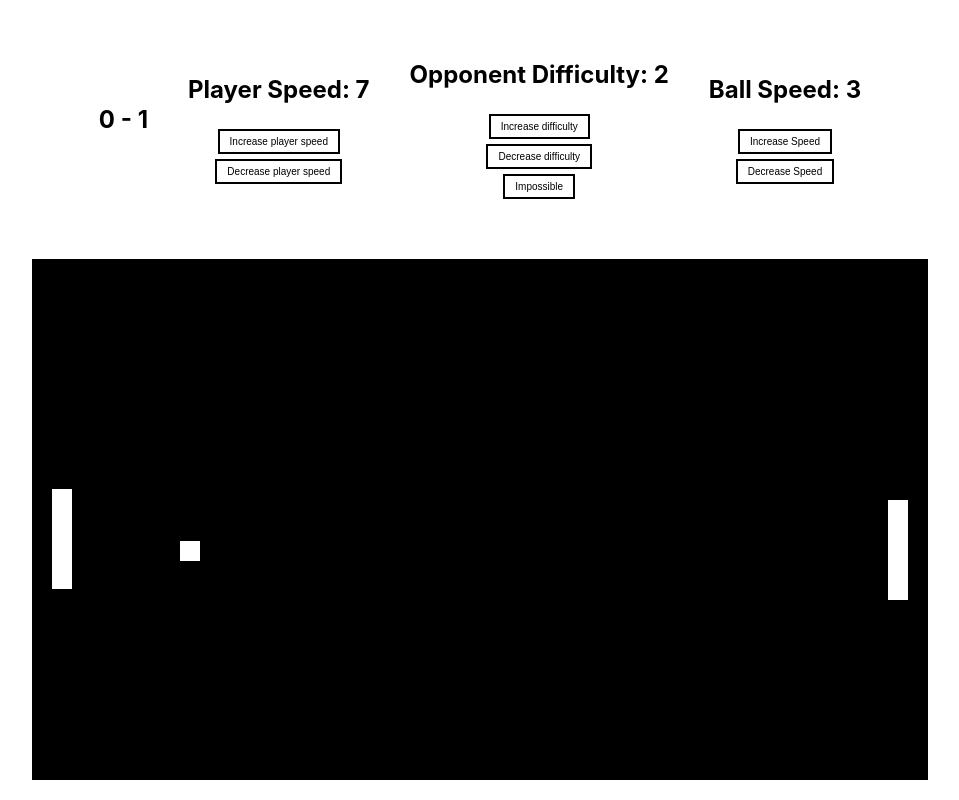
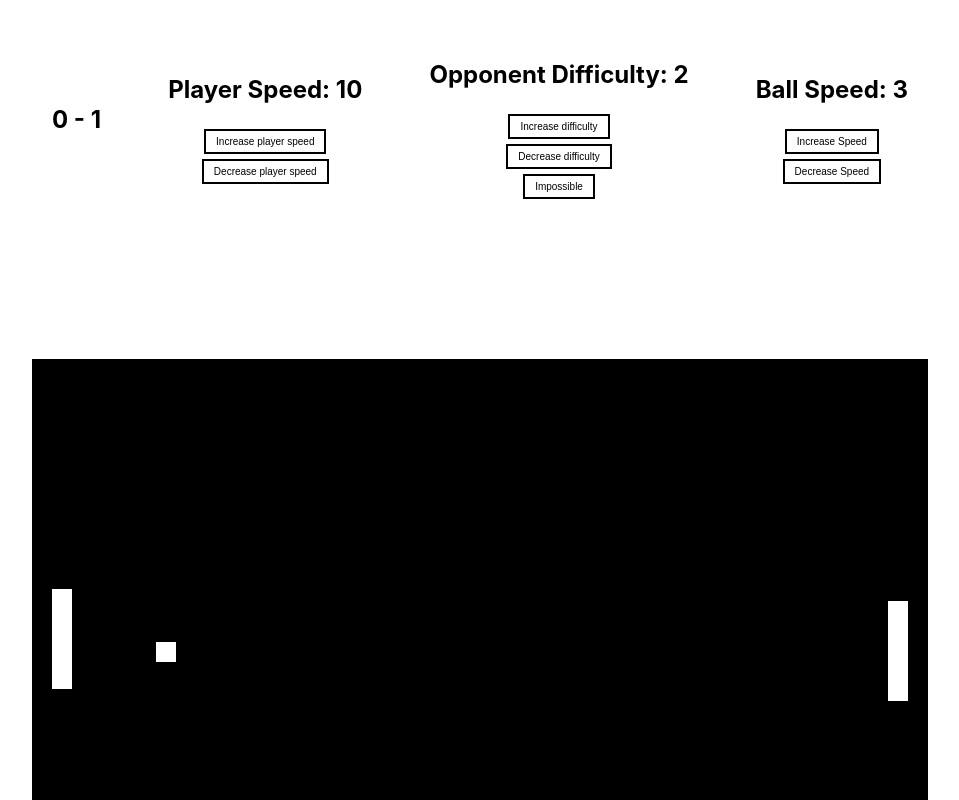
Before and after one commit to silveira42/pong-react, a React (Create React App) app: page / in a window 1280 px wide. Shown: the top 800 px of the page, without its empty margins (160-1119 px from the left). Built offline with nearby package versions, Linux system fonts and the light colour scheme.

Commit message:
Initialized refactor

```diff
--- a/src/components/Board/index.jsx
+++ b/src/components/Board/index.jsx
@@ -4,117 +4,66 @@ import Ball from '../Ball';
 import Paddle from '../Paddle';
 import useKeyPress from '../../util/useKeyPress'; // Import the hook
 import { useKeyPressEvent } from 'react-use';
+import AABBIntersect from '../../util/aabbIntersect';
 
-const height = parseFloat(visualViewport.height * 0.7);
-const width = parseFloat(visualViewport.width * 0.7);
-
-const paddleWidth = 20;
-const paddleHeight = 100;
-const ballSize = 20;
-const ballSpeedStep = 0.5;
-
-const initialBallPosition = { x: width / 2, y: height / 2 - ballSize / 2 };
-
-const initialBallVelocity = { x: 1, y: 1 };
-
-const initialPlayerSpeed = 7;
-const playerSpeedStep = 1;
-const initialOpponentDifficulty = 2; //1, 2 ou 3.
-const opponentDifficultyStep = 1;
-
-const initialPlayerPosition = {
-	x: paddleWidth,
-	y: height / 2 - paddleHeight / 2,
-};
-
-const initialOpponentPosition = {
-	x: width - paddleWidth * 2,
-	y: height / 2 - paddleHeight / 2,
-};
-
-const initialScore = {
-	player: 0,
-	opponent: 0,
-};
-
-var AABBIntersect = function (ax, ay, aw, ah, bx, by, bw, bh) {
-	return ax < bx + bw && ay < by + bh && bx < ax + aw && by < ay + ah;
-};
-
-function Board() {
-	const [ballSpeed, setBallSpeed] = React.useState(3);
-	const [isPaused, setIsPaused] = React.useState(false);
-	const [ballPosition, setBallPosition] = React.useState(initialBallPosition);
-	const [ballVelocity, setBallVelocity] = React.useState(initialBallVelocity);
-	const [playerSpeed, setPlayerSpeed] = React.useState(initialPlayerSpeed);
-	const [opponentDifficulty, setOpponentDifficulty] = React.useState(
-		initialOpponentDifficulty
+function Board(props) {
+	const [ballPosition, setBallPosition] = React.useState(
+		props.initialBallPosition
+	);
+	const [ballVelocity, setBallVelocity] = React.useState(
+		props.initialBallVelocity
 	);
 	const [playerPosition, setPlayerPosition] = React.useState(
-		initialPlayerPosition
+		props.initialPlayerPosition
 	);
 	const [opponentPosition, setOpponentPosition] = React.useState(
-		initialOpponentPosition
+		props.initialOpponentPosition
 	);
 	const [lastServePlayer, setLastServePlayer] = React.useState(false);
-	const [score, setScore] = React.useState(initialScore);
-
-	React.useEffect(() => {
-		window.addEventListener(
-			'blur',
-			function (event) {
-				setIsPaused(true);
-			},
-			false
-		);
-		return () => {
-			window.removeEventListener(
-				'blur',
-				function (event) {
-					setIsPaused(true);
-				},
-				false
-			);
-		};
-	}, []);
 
 	// game loop function
 	const loop = function () {
 		updateBoard();
 
-		if (isPaused) {
+		if (props.isPaused) {
 			window.cancelAnimationFrame(loop);
 		}
 	};
 
 	useKeyPressEvent('p', () => {
-		setIsPaused(!isPaused);
+		props.handleChangePause(!props.isPaused);
 	});
 
 	function updateOpponent() {
 		// calculate ideal position
-		const destiny = ballPosition.y - (paddleHeight - ballSize) * 0.5;
+		const destination =
+			ballPosition.y - (props.paddleHeight - props.ballSize) * 0.5;
 
 		let opponentY = opponentPosition.y;
+
 		// ease the movement towards the ideal position
 		let opponentSpeed = 0;
 
-		if (opponentDifficulty === 1) {
+		if (props.opponentDifficulty === 1) {
 			opponentSpeed = 0.05;
 		}
-		if (opponentDifficulty === 2) {
+		if (props.opponentDifficulty === 2) {
 			opponentSpeed = 0.1;
 		}
-		if (opponentDifficulty === 3) {
+		if (props.opponentDifficulty === 3) {
 			opponentSpeed = 0.2;
 		}
-		if (opponentDifficulty === 10) {
+		if (props.opponentDifficulty === 10) {
 			opponentSpeed = 1;
 		}
 
-		opponentY += (destiny - opponentY) * opponentSpeed;
+		opponentY += (destination - opponentY) * opponentSpeed;
+
 		// keep the paddle inside of the canvas
-		opponentY = Math.max(Math.min(opponentY, height - paddleHeight), 0);
+		opponentY = Math.max(
+			Math.min(opponentY, props.height - props.paddleHeight),
+			0
+		);
 
 		setOpponentPosition({
 			...opponentPosition,
@@ -128,10 +77,10 @@ function Board() {
 	function updatePlayer() {
 		let playerY = playerPosition.y;
 
-		if (arrowUpPressed) playerY -= playerSpeed;
-		if (arrowDownPressed) playerY += playerSpeed;
+		if (arrowUpPressed) playerY -= props.playerSpeed;
+		if (arrowDownPressed) playerY += props.playerSpeed;
 		// keep the paddle inside of the canvas
-		playerY = Math.max(Math.min(playerY, height - paddleHeight), 0);
+		playerY = Math.max(Math.min(playerY, props.height - props.paddleHeight), 0);
 
 		setPlayerPosition({
 			...playerPosition,
@@ -143,9 +92,9 @@ function Board() {
 		const ballVelocityCpy = { ...ballVelocity };
 
 		ballVelocityCpy.x = lastServePlayer ? 1 : -1;
-		ballVelocityCpy.y = ballSpeed * Math.random();
+		ballVelocityCpy.y = props.ballSpeed * Math.random();
 
-		setBallPosition(initialBallPosition);
+		setBallPosition(props.initialBallPosition);
 		setBallVelocity(ballVelocityCpy);
 		setLastServePlayer(!lastServePlayer);
 	}
@@ -155,7 +104,7 @@ function Board() {
 		let ballPositionCpy = { ...ballPosition };
 
 		// if going to hit top invert y direction
-		if (ballPosition.y >= height - ballSize) {
+		if (ballPosition.y >= props.height - props.ballSize) {
 			ballVelocityCpy.y = -Math.abs(ballVelocity.y);
 		}
 		// if going to hit bottom, invert y direction
@@ -164,13 +113,13 @@ function Board() {
 		}
 
 		// if going to hit edge, serve and award point
-		if (ballPosition.x > width - ballSize || ballPosition.x <= 0) {
+		if (ballPosition.x > props.width - props.ballSize || ballPosition.x <= 0) {
 			serve();
-			const newScore = { ...score };
-			ballPosition.x > width - ballSize
+			const newScore = { ...props.score };
+			ballPosition.x > props.width - props.ballSize
 				? newScore.player++
 				: newScore.opponent++;
-			setScore(newScore);
+			props.handleScoreChange(newScore);
 			return;
 		}
 
@@ -179,22 +128,22 @@ function Board() {
 			AABBIntersect(
 				ballPosition.x,
 				ballPosition.y,
-				ballSize,
-				ballSize,
+				props.ballSize,
+				props.ballSize,
 				playerPosition.x,
 				playerPosition.y,
-				paddleWidth,
-				paddleHeight
+				props.paddleWidth,
+				props.paddleHeight
 			) ||
 			AABBIntersect(
 				ballPosition.x,
 				ballPosition.y,
-				ballSize,
-				ballSize,
+				props.ballSize,
+				props.ballSize,
 				opponentPosition.x,
 				opponentPosition.y,
-				paddleWidth,
-				paddleHeight
+				props.paddleWidth,
+				props.paddleHeight
 			)
 		) {
 			const currentPaddle =
@@ -204,27 +153,30 @@ function Board() {
 
 			ballPositionCpy.x =
 				paddleName === 'player'
-					? playerPosition.x + paddleWidth
-					: opponentPosition.x - ballSize;
+					? playerPosition.x + props.paddleWidth
+					: opponentPosition.x - props.ballSize;
 
 			const pi = Math.PI;
 
 			const n =
-				(ballPosition.y + ballSize - currentPaddle.y) /
-				(paddleHeight + ballSize);
+				(ballPosition.y + props.ballSize - currentPaddle.y) /
+				(props.paddleHeight + props.ballSize);
 			const phi = 0.25 * pi * (2 * n - 1); // pi/4 = 45
 
 			// calculate smash value and update velocity
 			const smash = Math.abs(phi) > 0.2 * pi ? 1.5 : 1;
 
 			ballVelocityCpy.x =
-				smash * (paddleName === 'player' ? 1 : -1) * ballSpeed * Math.cos(phi);
-			ballVelocityCpy.y = smash * ballSpeed * Math.sin(phi);
+				smash *
+				(paddleName === 'player' ? 1 : -1) *
+				props.ballSpeed *
+				Math.cos(phi);
+			ballVelocityCpy.y = smash * props.ballSpeed * Math.sin(phi);
 		}
 
 		setBallPosition({
-			x: ballPositionCpy.x + ballSpeed * ballVelocityCpy.x,
-			y: ballPositionCpy.y + ballSpeed * ballVelocityCpy.y,
+			x: ballPositionCpy.x + props.ballSpeed * ballVelocityCpy.x,
+			y: ballPositionCpy.y + props.ballSpeed * ballVelocityCpy.y,
 		});
 
 		setBallVelocity(ballVelocityCpy);
@@ -236,96 +188,24 @@ function Board() {
 		updatePlayer();
 	}
 
-	if (!isPaused) {
+	if (!props.isPaused) {
 		window.requestAnimationFrame(loop);
 	}
 
 	return (
 		<div className='board-container'>
-			<div className='board-header'>
-				<div className='score'>
-					<h2>
-						{score.player} - {score.opponent}
-					</h2>
-				</div>
-				<div className='player-paddle-speed'>
-					<h2>Player Speed: {playerSpeed}</h2>
-					<button
-						onClick={() =>
-							setPlayerSpeed(
-								playerSpeed >= 10 ? playerSpeed : playerSpeed + playerSpeedStep
-							)
-						}
-					>
-						Increase player speed
-					</button>
-					<button
-						onClick={() =>
-							setPlayerSpeed(
-								playerSpeed <= 5 ? playerSpeed : playerSpeed - playerSpeedStep
-							)
-						}
-					>
-						Decrease player speed
-					</button>
-				</div>
-				<div className='opponent-difficulty'>
-					<h2>Opponent Difficulty: {opponentDifficulty}</h2>
-					<button
-						onClick={() =>
-							setOpponentDifficulty(
-								opponentDifficulty >= 3
-									? opponentDifficulty
-									: opponentDifficulty + opponentDifficultyStep
-							)
-						}
-					>
-						Increase difficulty
-					</button>
-					<button
-						onClick={() =>
-							setOpponentDifficulty(
-								opponentDifficulty <= 1
-									? opponentDifficulty
-									: opponentDifficulty - opponentDifficultyStep
-							)
-						}
-					>
-						Decrease difficulty
-					</button>
-					<button onClick={() => setOpponentDifficulty(10)}>Impossible</button>
-				</div>
-				<div className='ball-speed'>
-					<h2>Ball Speed: {ballSpeed}</h2>
-					<button
-						onClick={() =>
-							setBallSpeed(
-								ballSpeed >= 5 ? ballSpeed : ballSpeed + ballSpeedStep
-							)
-						}
-					>
-						Increase Speed
-					</button>
-					<button
-						onClick={() =>
-							setBallSpeed(
-								ballSpeed <= 1 ? ballSpeed : ballSpeed - ballSpeedStep
-							)
-						}
-					>
-						Decrease Speed
-					</button>
-				</div>
-			</div>
-			<div className='board' style={{ width: width, height: height }}>
+			<div
+				className='board'
+				style={{ width: props.width, height: props.height }}
+			>
 				<Paddle position={playerPosition} />
 				<Ball position={ballPosition} />
 				<Paddle position={opponentPosition} />
-				{isPaused ? (
+				{props.isPaused ? (
 					<button
 						className='board-resume-button'
 						onClick={() => {
-							setIsPaused(false);
+							props.handleChangePause(false);
 						}}
 					>
 						Resume
--- /dev/null
+++ b/src/components/Game/index.jsx
@@ -0,0 +1,172 @@
+import React from 'react';
+import Board from '../../components/Board';
+import './styles.css';
+
+const height = parseFloat(visualViewport.height * 0.7);
+const width = parseFloat(visualViewport.width * 0.7);
+
+const paddleHeight = 100;
+const paddleWidth = 20;
+const ballSize = 20;
+
+const initialBallPosition = { x: width / 2, y: height / 2 - ballSize / 2 };
+const initialBallVelocity = { x: 1, y: 1 };
+const initialPlayerSpeed = 10;
+const initialOpponentDifficulty = 2; //1, 2 ou 3.
+
+const initialBallSpeed = 3;
+const playerSpeedStep = 1;
+const opponentDifficultyStep = 1;
+const ballSpeedStep = 0.5;
+
+const initialPlayerPosition = {
+	x: paddleWidth,
+	y: height / 2 - paddleHeight / 2,
+};
+
+const initialOpponentPosition = {
+	x: width - paddleWidth * 2,
+	y: height / 2 - paddleHeight / 2,
+};
+
+const initialScore = {
+	player: 0,
+	opponent: 0,
+};
+
+function Game() {
+	const [score, setScore] = React.useState(initialScore);
+	const [isPaused, setIsPaused] = React.useState(false);
+	const [ballSpeed, setBallSpeed] = React.useState(initialBallSpeed);
+	const [playerSpeed, setPlayerSpeed] = React.useState(initialPlayerSpeed);
+	const [opponentDifficulty, setOpponentDifficulty] = React.useState(
+		initialOpponentDifficulty
+	);
+
+	function handleChangePause(newState) {
+		setIsPaused(newState);
+	}
+
+	function handleScoreChange(newScore) {
+		setScore(newScore);
+	}
+
+	React.useEffect(() => {
+		window.addEventListener(
+			'blur',
+			function (event) {
+				setIsPaused(true);
+			},
+			false
+		);
+		return () => {
+			window.removeEventListener(
+				'blur',
+				function (event) {
+					setIsPaused(true);
+				},
+				false
+			);
+		};
+	}, []);
+
+	return (
+		<div className='game-container'>
+			<div className='board-header'>
+				<div className='score'>
+					<h2>
+						{score.player} - {score.opponent}
+					</h2>
+				</div>
+				<div className='player-paddle-speed'>
+					<h2>Player Speed: {playerSpeed}</h2>
+					<button
+						onClick={() =>
+							setPlayerSpeed(
+								playerSpeed >= 10 ? playerSpeed : playerSpeed + playerSpeedStep
+							)
+						}
+					>
+						Increase player speed
+					</button>
+					<button
+						onClick={() =>
+							setPlayerSpeed(
+								playerSpeed <= 5 ? playerSpeed : playerSpeed - playerSpeedStep
+							)
+						}
+					>
+						Decrease player speed
+					</button>
+				</div>
+				<div className='opponent-difficulty'>
+					<h2>Opponent Difficulty: {opponentDifficulty}</h2>
+					<button
+						onClick={() =>
+							setOpponentDifficulty(
+								opponentDifficulty >= 3
+									? opponentDifficulty
+									: opponentDifficulty + opponentDifficultyStep
+							)
+						}
+					>
+						Increase difficulty
+					</button>
+					<button
+						onClick={() =>
+							setOpponentDifficulty(
+								opponentDifficulty <= 1
+									? opponentDifficulty
+									: opponentDifficulty - opponentDifficultyStep
+							)
+						}
+					>
+						Decrease difficulty
+					</button>
+					<button onClick={() => setOpponentDifficulty(10)}>Impossible</button>
+				</div>
+				<div className='ball-speed'>
+					<h2>Ball Speed: {ballSpeed}</h2>
+					<button
+						onClick={() =>
+							setBallSpeed(
+								ballSpeed >= 5 ? ballSpeed : ballSpeed + ballSpeedStep
+							)
+						}
+					>
+						Increase Speed
+					</button>
+					<button
+						onClick={() =>
+							setBallSpeed(
+								ballSpeed <= 1 ? ballSpeed : ballSpeed - ballSpeedStep
+							)
+						}
+					>
+						Decrease Speed
+					</button>
+				</div>
+			</div>
+			<Board
+				height={height}
+				width={width}
+				paddleWidth={paddleWidth}
+				paddleHeight={paddleHeight}
+				ballSize={ballSize}
+				initialBallPosition={initialBallPosition}
+				initialBallVelocity={initialBallVelocity}
+				initialPlayerPosition={initialPlayerPosition}
+				initialOpponentPosition={initialOpponentPosition}
+				score={score}
+				isPaused={isPaused}
+				ballSpeed={ballSpeed}
+				playerSpeed={playerSpeed}
+				opponentDifficulty={opponentDifficulty}
+				handleChangePause={handleChangePause}
+				handleScoreChange={handleScoreChange}
+			/>
+		</div>
+	);
+}
+
+export default Game;
--- a/src/pages/Home/index.jsx
+++ b/src/pages/Home/index.jsx
@@ -1,10 +1,10 @@
-import Board from '../../components/Board';
+import Game from '../../components/Game';
 import './styles.css';
 
 function Home() {
 	return (
 		<div className='home-container'>
-			<Board />
+			<Game />
 		</div>
 	);
 }
--- /dev/null
+++ b/src/util/aabbIntersect.js
@@ -0,0 +1,5 @@
+const AABBIntersect = function (ax, ay, aw, ah, bx, by, bw, bh) {
+	return ax < bx + bw && ay < by + bh && bx < ax + aw && by < ay + ah;
+};
+
+export default AABBIntersect;
```
Also changed, not shown: src/components/Game/styles.css (added).
